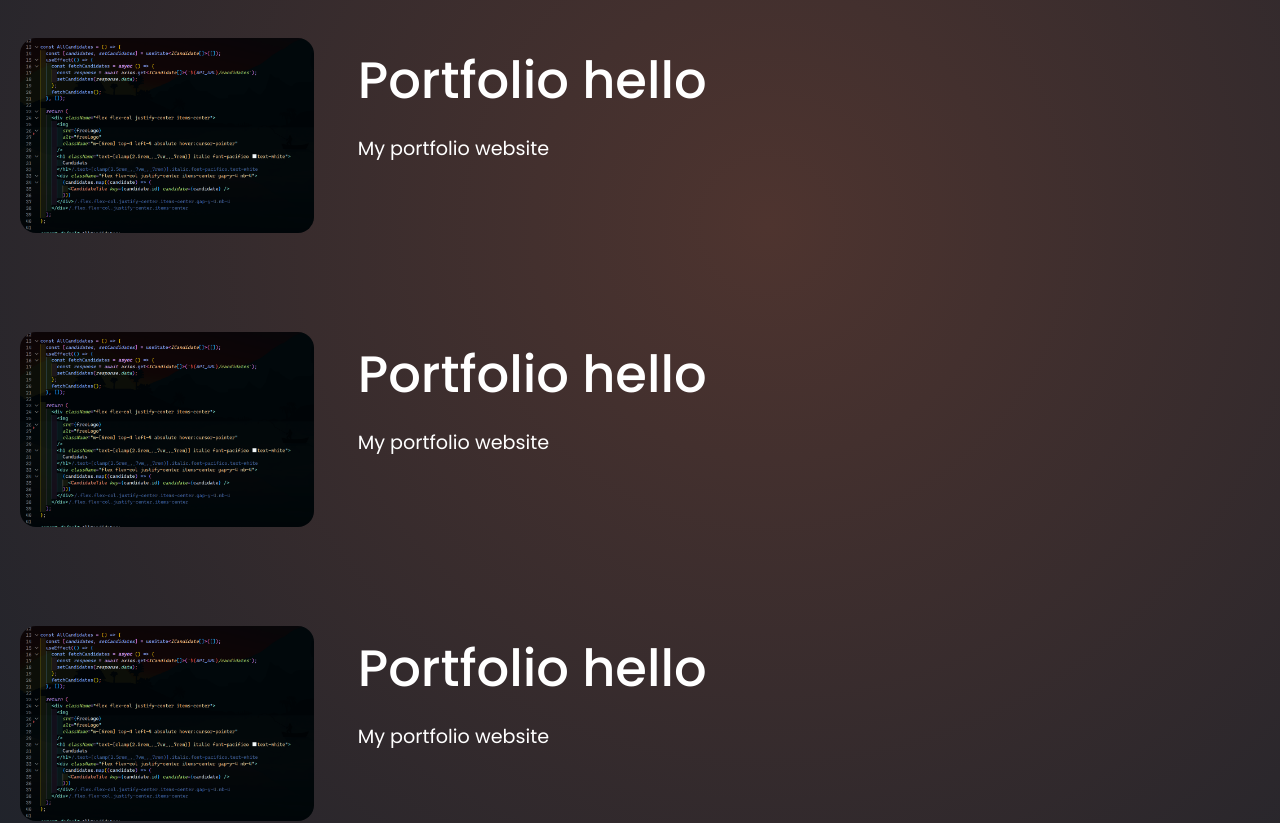
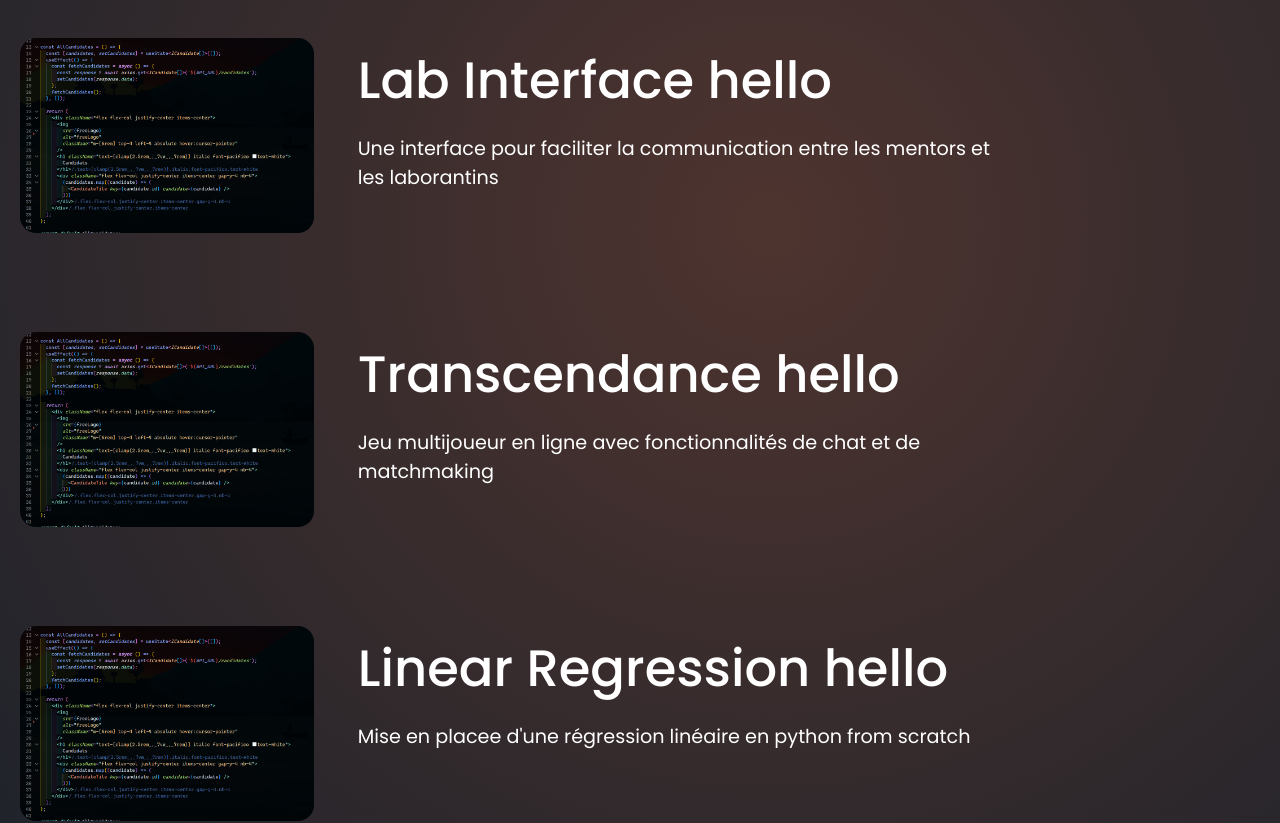
Before and after one commit to Lap0u/Portfolio, a React (Vite) app in the folder my-portfolio/: page / in a window 1280 px wide. Shown: the part 2320-3143 px from the top of the page. Built offline with nearby package versions, Linux system fonts and the light colour scheme.

Commit message:
add icons for all skills and display them

```diff
--- a/my-portfolio/src/components/ProjectCard.tsx
+++ b/my-portfolio/src/components/ProjectCard.tsx
@@ -10,7 +10,20 @@ export type IProject = {
     image: string;
     link: string;
     stack: Array<'frontend' | 'backend' | 'machine-learning'>;
-    skills: string[];
+    skills: Array<
+      | 'react'
+      | 'typescript'
+      | 'nextjs'
+      | 'tailwindcss'
+      | 'nestjs'
+      | 'strapi'
+      | 'postgresql'
+      | 'docker'
+      | 'python'
+      | 'pandas'
+      | 'numpy'
+      | 'plotly'
+    >;
   };
 };
 
@@ -20,7 +33,7 @@ type ProjectCardProps = {
 };
 
 const ProjectCard = ({ project, handleClick }: ProjectCardProps) => {
-  const Icons = {
+  const StackIcons = {
     frontend: ['uil:react', 'text-5xl text-[#DF058D]'],
     backend: ['fa6-brands:node', 'text-5xl text-[#2C49D8]'],
     'machine-learning': [
@@ -28,6 +41,22 @@ const ProjectCard = ({ project, handleClick }: ProjectCardProps) => {
       'text-5xl text-[#FBBF24]',
     ],
   };
+
+  const LanguageIcons = {
+    react: 'vscode-icons:file-type-reactjs',
+    typescript: 'vscode-icons:file-type-typescript-official',
+    tailwindcss: 'logos:tailwindcss-icon',
+    nextjs: 'logos:nextjs-icon',
+    nestjs: 'logos:nestjs',
+    strapi: 'logos:strapi',
+    postgresql: 'logos:postgresql',
+    docker: 'logos:docker-icon',
+    python: 'vscode-icons:file-type-python',
+    pandas: 'logos:pandas',
+    numpy: 'logos:numpy',
+    plotly: 'devicon:plotly',
+  };
+
   const { isMobile } = useBreakpoints();
   return (
     <>
@@ -40,14 +69,25 @@ const ProjectCard = ({ project, handleClick }: ProjectCardProps) => {
               {project.attributes.title}
             </div>
           </div>
+          <div className="flex flex-col gap-y-4">
             <div className="flex justify-center gap-x-6">
               {project.attributes.stack.map((stack) => (
                 <Icon
-                className={Icons[stack][1]}
+                  className={StackIcons[stack][1]}
                   key={stack}
-                icon={Icons[stack][0]}
+                  icon={StackIcons[stack][0]}
                 />
               ))}
+            </div>
+            <div className="flex justify-center gap-x-6 shrink">
+              {project.attributes.skills.map((skill) => (
+                <Icon
+                  className="text-2xl"
+                  key={skill}
+                  icon={LanguageIcons[skill]}
+                />
+              ))}
+            </div>
           </div>
           <img
             className="rounded-2xl"
--- a/my-portfolio/src/components/Projets.tsx
+++ b/my-portfolio/src/components/Projets.tsx
@@ -6,12 +6,12 @@ const allProjects: IProject[] = [
   {
     id: '1',
     attributes: {
-      title: 'Portfolio',
-      description: 'My portfolio website',
+      title: 'CV Parser',
+      description: 'Une application web pour parser des CVs',
       image: 'portfolio.png',
       link: 'link',
-      stack: ['frontend'],
-      skills: ['React', 'TypeScript', 'TailwindCSS'],
+      stack: ['frontend', 'backend'],
+      skills: ['react', 'typescript', 'tailwindcss', 'docker'],
     },
   },
   {
@@ -22,51 +22,62 @@ const allProjects: IProject[] = [
       image: 'portfolio.png',
       link: 'link',
       stack: ['frontend'],
-      skills: ['React', 'TypeScript', 'TailwindCSS'],
+      skills: ['react', 'typescript', 'tailwindcss', 'docker'],
     },
   },
   {
     id: '3',
     attributes: {
-      title: 'Portfolio',
-      description: 'My portfolio website',
+      title: 'Lab Interface',
+      description:
+        'Une interface pour faciliter la communication entre les mentors et les laborantins',
       image: 'portfolio.png',
       link: 'link',
       stack: ['frontend', 'backend'],
-      skills: ['React', 'TypeScript', 'TailwindCSS'],
+      skills: [
+        'nextjs',
+        'typescript',
+        'tailwindcss',
+        'strapi',
+        'postgresql',
+        'docker',
+      ],
     },
   },
   {
     id: '4',
     attributes: {
-      title: 'Portfolio',
-      description: 'My portfolio website',
+      title: 'Transcendance',
+      description:
+        'Jeu multijoueur en ligne avec fonctionnalités de chat et de matchmaking',
       image: 'portfolio.png',
       link: 'link',
-      stack: ['backend', 'machine-learning'],
-      skills: ['React', 'TypeScript', 'TailwindCSS'],
+      stack: ['frontend', 'backend'],
+      skills: ['react', 'typescript', 'nestjs', 'postgresql', 'docker'],
     },
   },
   {
     id: '5',
     attributes: {
-      title: 'Portfolio',
-      description: 'My portfolio website',
+      title: 'Linear Regression',
+      description:
+        "Mise en placee d'une régression linéaire en python from scratch",
       image: 'portfolio.png',
       link: 'link',
-      stack: ['frontend'],
-      skills: ['React', 'TypeScript', 'TailwindCSS'],
+      stack: ['machine-learning'],
+      skills: ['python', 'pandas', 'numpy', 'plotly'],
     },
   },
   {
     id: '6',
     attributes: {
-      title: 'Portfolio',
-      description: 'My portfolio website',
+      title: 'DSLR',
+      description:
+        "Mise en place d'une régression logistique et analyse de données en python from scratch",
       image: 'portfolio.png',
       link: 'link',
-      stack: ['frontend'],
-      skills: ['React', 'TypeScript', 'TailwindCSS'],
+      stack: ['machine-learning'],
+      skills: ['python', 'pandas', 'numpy', 'plotly'],
     },
   },
 ];
```
Lines whose indentation alone changed are shown as unchanged.
